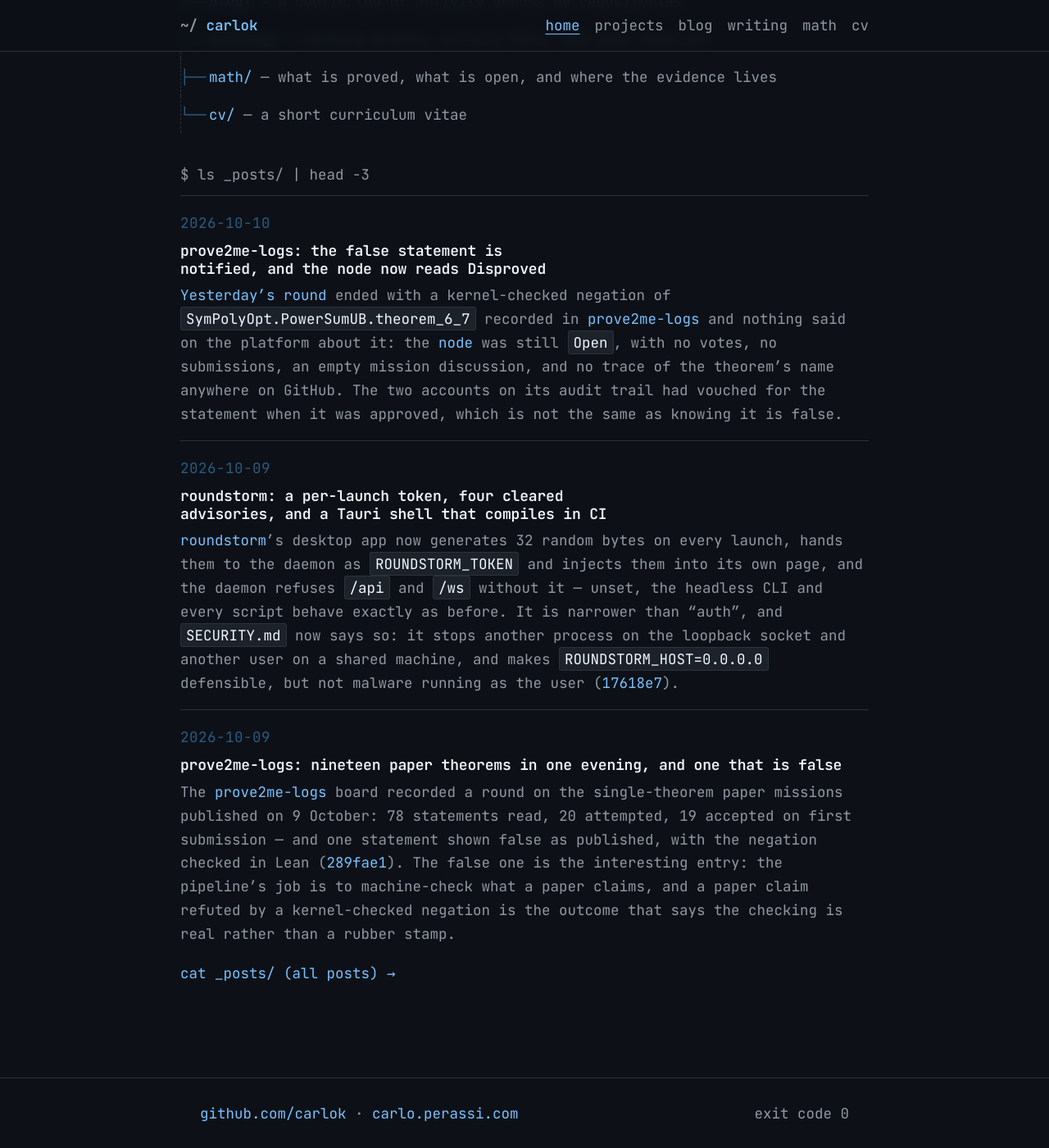
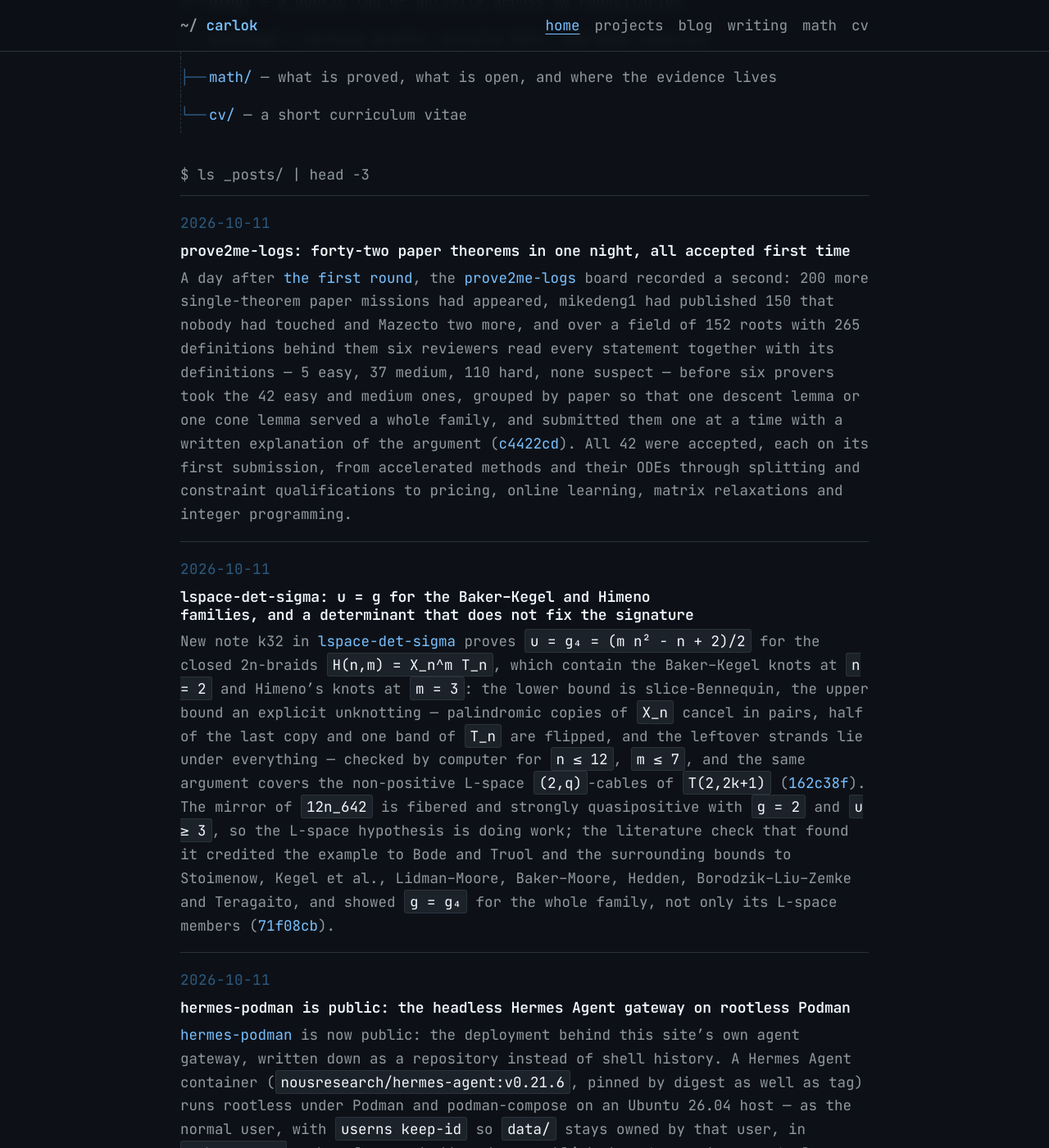
Before and after one commit to carlok/carlok.github.io, a Jekyll site: the page built from index.md, in a window 1280 px wide and 1400 px high, scrolled down 763 px. Shown: the whole window at 82% size. Built offline with Jekyll 4.4.1, drawn with Linux system fonts in a browser that asks for light colours; some of the changed text lies outside the part shown.

Commit message:
posts: hermes-podman public + lspace unknotting families + prove2me-logs 42 theorems + deck-lovers CI token; projects page

```diff
--- /dev/null
+++ b/_posts/2026-10-11-hermes-podman-public.md
@@ -0,0 +1,43 @@
+---
+title: "hermes-podman is public: the headless Hermes Agent gateway on rootless Podman"
+date: 2026-10-11
+tags: [podman, project]
+---
+
+[hermes-podman](https://github.com/carlok/hermes-podman) is now public: the
+deployment behind this site's own agent gateway, written down as a repository
+instead of shell history. A Hermes Agent container
+([`nousresearch/hermes-agent:v0.21.6`](https://github.com/carlok/hermes-podman/blob/main/compose.yaml),
+pinned by digest as well as tag) runs rootless under Podman and podman-compose
+on an Ubuntu 26.04 host — as the normal user, with `userns keep-id` so `data/`
+stays owned by that user, in `gateway run` mode only: no dashboard, no published
+ports, no browser tools, everything mutable in one `BASE_DIR/data` mounted at
+`/opt/data` ([698f8af](https://github.com/carlok/hermes-podman/commit/698f8af)).
+A Makefile and scripts cover setup, up/down, verify, logs, chat, backup,
+restore, upgrade and uninstall, a Quadlet unit is offered as the compose
+alternative, CI exercises the whole lifecycle, and
+[docs/DECISIONS.md](https://github.com/carlok/hermes-podman/blob/main/docs/DECISIONS.md)
+records why each of those choices was made.
+
+The first day's work was about what a real host knows and CI cannot. A power
+cycle exposed that the vendor `podman-restart.service` is `Type=oneshot` and
+loses the boot race on Ubuntu 26.04 — AppArmor profiles load progressively there
+and the re-exec fails with `Permission denied` — so the deployment stayed down
+until someone ran `make up`; `deploy/podman-restart-retry.conf` replaces only
+`ExecStart` with a bounded 30×4 s retry and no sysctl or AppArmor change, and
+the next real reboot brought the same container back about 20 s in, while
+`verify.sh` stopped accepting a banner from the previous start and gives the s6
+slot up to 60 s ([7af370c](https://github.com/carlok/hermes-podman/commit/7af370c),
+[#1](https://github.com/carlok/hermes-podman/pull/1)). `compose.yaml` also went
+back to the portable definition: a machine-local mount added for one host makes
+podman abort on every host that lacks that path, so extra mounts now live in a
+gitignored `compose.override.yaml` that `make` merges when it exists
+([fed68c3](https://github.com/carlok/hermes-podman/commit/fed68c3),
+[43f72ed](https://github.com/carlok/hermes-podman/commit/43f72ed)). CI moved to
+the ubuntu-26.04 probe with the Podman 5 differences documented, a `podman stop`
+that exits 125 only because its network cleanup failed is tolerated, and compose
+pods are disabled so `keep-id` and `--userns` cannot collide
+([85dbd22](https://github.com/carlok/hermes-podman/commit/85dbd22),
+[21dfca3](https://github.com/carlok/hermes-podman/commit/21dfca3),
+[599dfc1](https://github.com/carlok/hermes-podman/commit/599dfc1),
+[b83c964](https://github.com/carlok/hermes-podman/commit/b83c964)).
--- /dev/null
+++ b/_posts/2026-10-11-lspace-det-sigma-unknotting-families.md
@@ -0,0 +1,34 @@
+---
+title: "lspace-det-sigma: u = g for the Baker–Kegel and Himeno families, and a determinant that does not fix the signature"
+date: 2026-10-11
+tags: [math, research]
+---
+
+New note k32 in [lspace-det-sigma](https://github.com/carlok/lspace-det-sigma)
+proves `u = g₄ = (m n² − n + 2)/2` for the closed 2n-braids `H(n,m) = X_n^m T_n`,
+which contain the Baker–Kegel knots at `n = 2` and Himeno's knots at `m = 3`: the
+lower bound is slice-Bennequin, the upper bound an explicit unknotting —
+palindromic copies of `X_n` cancel in pairs, half of the last copy and one band
+of `T_n` are flipped, and the leftover strands lie under everything — checked by
+computer for `n ≤ 12`, `m ≤ 7`, and the same argument covers the non-positive
+L-space `(2,q)`-cables of `T(2,2k+1)`
+([162c38f](https://github.com/carlok/lspace-det-sigma/commit/162c38f)). The
+mirror of `12n_642` is fibered and strongly quasipositive with `g = 2` and
+`u ≥ 3`, so the L-space hypothesis is doing work; the literature check that
+found it credited the example to Bode and Truol and the surrounding bounds to
+Stoimenow, Kegel et al., Lidman–Moore, Baker–Moore, Hedden,
+Borodzik–Liu–Zemke and Teragaito, and showed `g = g₄` for the whole family, not
+only its L-space members
+([71f08cb](https://github.com/carlok/lspace-det-sigma/commit/71f08cb)).
+
+Revised k33: `Δ(K_k)` is the Alexander polynomial of the `(2,4k+5)`-cable of
+`T(2,2k+1)` and `det(K_k) = 4k+5` for every `k`, with `σ(K_k) = −(4k+4)`
+certified for `k ≤ 60`; grouping the 13,223 known L-space knots by Alexander
+polynomial finds 37 groups carrying two signatures, so the signature is not a
+function of the knot Floer complex. The note also corrects itself — an earlier
+version said Himeno's `K₃ … K₈` are provably not braid positive, and Himeno
+proves it for even `n` only. All 373 problems of Kirby's K3 list were then read:
+none states `u = g` for L-space knots or bounds the determinant by the
+signature, the closest is Problem 1.5 on genus and unknotting number, and the
+inequality would touch Moore's conjecture, Problem 1.22
+([eaa9f65](https://github.com/carlok/lspace-det-sigma/commit/eaa9f65)).
--- /dev/null
+++ b/_posts/2026-10-11-prove2me-logs-forty-two-theorems.md
@@ -0,0 +1,30 @@
+---
+title: "prove2me-logs: forty-two paper theorems in one night, all accepted first time"
+date: 2026-10-11
+tags: [lean4, math]
+---
+
+A day after [the first round](/blog/2026/10/09/prove2me-logs-nineteen-theorems-one-false/),
+the [prove2me-logs](https://github.com/carlok/prove2me-logs) board recorded a
+second: 200 more single-theorem paper missions had appeared, mikedeng1 had
+published 150 that nobody had touched and Mazecto two more, and over a field of
+152 roots with 265 definitions behind them six reviewers read every statement
+together with its definitions — 5 easy, 37 medium, 110 hard, none suspect —
+before six provers took the 42 easy and medium ones, grouped by paper so that
+one descent lemma or one cone lemma served a whole family, and submitted them
+one at a time with a written explanation of the argument
+([c4422cd](https://github.com/carlok/prove2me-logs/commit/c4422cd)). All 42 were
+accepted, each on its first submission, from accelerated methods and their ODEs
+through splitting and constraint qualifications to pricing, online learning,
+matrix relaxations and integer programming.
+
+The 110 left open mostly wait on theory Mathlib does not have yet: Brouwer and
+Kakutani fixed points, the existence of Brownian motion and Itô calculus, conic
+and SDP duality with the S-lemma, the Moore–Penrose inverse, Opial's lemma,
+Kolmogorov–Chentsov, and Sierpiński's intermediate-value theorem for atomless
+measures. Two pieces were built inside proofs because they were missing, and
+both would be small, useful additions: closedness of finitely generated cones,
+hence a finite Farkas lemma, and the fact that covers generate a finite strict
+order. The false statement from the first round,
+`SymPolyOpt.PowerSumUB.theorem_6_7`, now reads `Disproved` on the board,
+completing [the notification written up yesterday](/blog/2026/10/10/prove2me-logs-false-statement-notified-disproved/).
--- a/projects.md
+++ b/projects.md
@@ -77,6 +77,7 @@ permalink: /projects/
 
 ## Infrastructure, security, and operational tools
 
+- [hermes-podman](https://github.com/carlok/hermes-podman) — headless Hermes Agent gateway on rootless Podman: image pinned by tag and digest, Makefile and scripts for setup, backup, restore, upgrade and uninstall, reboot survival, CI-exercised on Ubuntu 26.04.
 - [forgepulse](https://github.com/carlok/forgepulse) — self-hosted GitHub traffic-history analytics: Rust, Svelte, SQLite, and Podman.
 - [fleetlens](https://github.com/carlok/fleetlens) — agentless, read-only health reports for a small Debian/Ubuntu VM fleet: Ansible over SSH, Python reports, optional email.
 - [pacenotch](https://github.com/carlok/pacenotch) — Claude usage limits in the terminal, a tray icon and a window: a vertical notch on each bar marks where an even pace would leave you, so the fill says ahead-of-pace or room-to-spare at a glance.
```
Also changed, not shown: _posts/2026-10-11-deck-lovers-ci-token-scope.md (added, +13 -0 lines).
